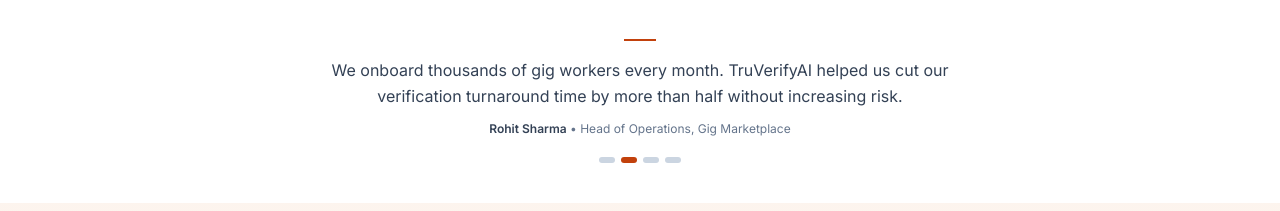
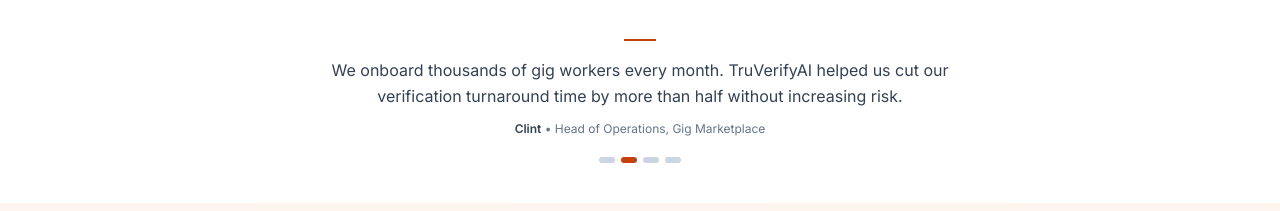
Before and after one commit to MuskanRajani/TruVerifyAI, a React (Vite) app: page /#/ in a window 1280 px wide. Shown: the part 3260-3471 px from the top of the page. Built offline with nearby package versions, Linux system fonts and the light colour scheme.

Commit message:
Update Home.jsx

```diff
--- a/src/pages/Home.jsx
+++ b/src/pages/Home.jsx
@@ -5,25 +5,25 @@
   {
     quote:
       "Before TruVerifyAI, our team was juggling multiple vendors and endless follow-ups. Now we track identity, employment and criminal checks in one place with full visibility.",
-    name: "Priya Mehta",
+    name: "Mark",
     company: "Talent Operations Lead, Fintech Startup",
   },
   {
     quote:
       "We onboard thousands of gig workers every month. TruVerifyAI helped us cut our verification turnaround time by more than half without increasing risk.",
-    name: "Rohit Sharma",
+    name: "Clint",
     company: "Head of Operations, Gig Marketplace",
   },
   {
     quote:
       "Audit trails, role-based access and clean compliance records made our legal and risk reviews far smoother than before.",
-    name: "Ananya Rao",
+    name: "Monica",
     company: "Risk & Compliance Manager, Financial Services",
   },
   {
     quote:
       "Our staffing clients demand speed and accuracy. TruVerifyAI gave us both, without adding operational burden on recruiters.",
-    name: "Neha Kapoor",
+    name: "Neha",
     company: "Director, Staffing & Recruitment Firm",
   },
 ];
```
